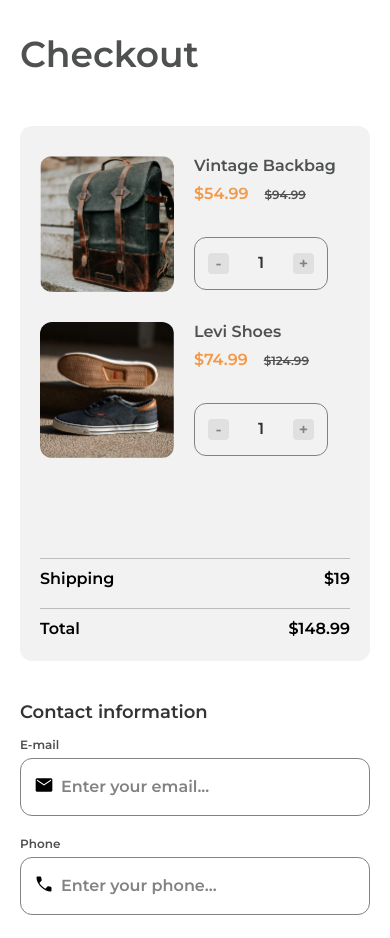
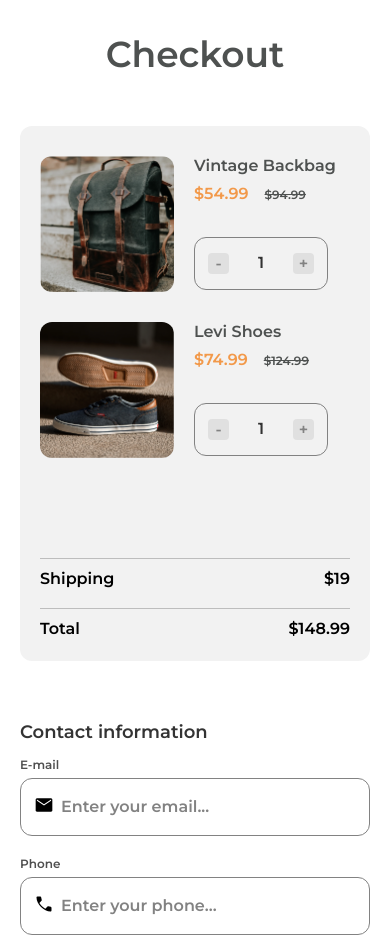
Before and after one commit to renancaldasdev/Checkout-Page, a plain HTML site: page index.html in a window 390 px wide. Shown: the top 938 px of the page. Drawn offline with Linux system fonts and the light colour scheme.

Commit message:
style: ajeitado a responsividade

```diff
--- a/assets/css/main.css
+++ b/assets/css/main.css
@@ -195,9 +195,16 @@ input[type="checkbox"] {
   padding-top: 1rem;
 }
 
-@media (max-width: 400px) {
+@media (max-width: 900px) {
+  .container h1 {
+    text-align: center;
+  }
   input {
     max-width: 35rem;
+  }
+  .content {
+    justify-content: space-around;
+    gap: 20px;
   }
   .items {
     width: 35rem;
```
